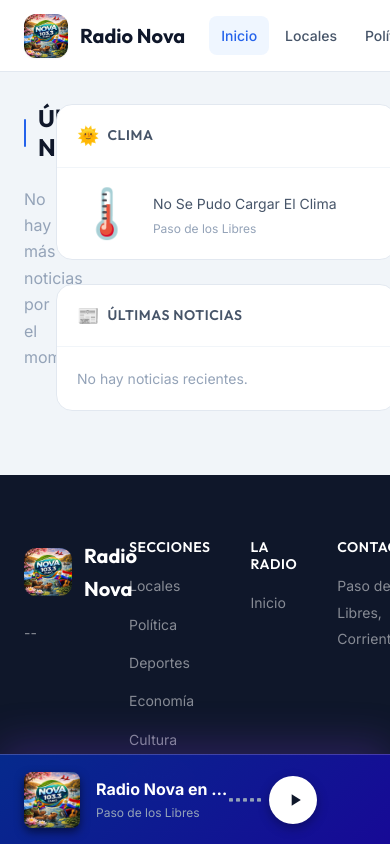
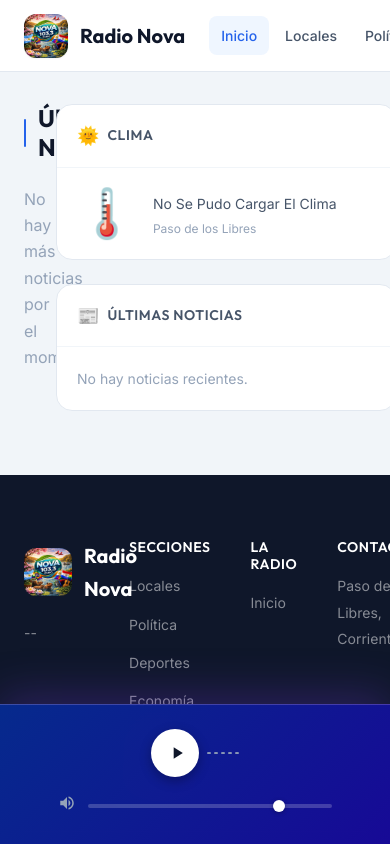
Before and after one commit to enzoccravo/radio-nova, a website built with Vite: page index.html in a window 390 px wide. Shown: the top 844 px of the page. Built offline with nearby package versions, Linux system fonts and the light colour scheme; some packages are replaced by stand-ins of ours; no server answers; the database is empty.

Commit message:
ajustes botao play responsivo

```diff
--- a/src/styles/index.css
+++ b/src/styles/index.css
@@ -112,6 +112,12 @@
   --sidebar-width: 340px;
 }
 
+@media (max-width: 768px) {
+  :root {
+    --player-height: 140px;
+  }
+}
+
 /* --- Base Styles --- */
 html {
   font-size: 16px;
--- a/src/styles/layout.css
+++ b/src/styles/layout.css
@@ -268,9 +268,10 @@
 .player-wave span:nth-child(5) { animation-delay: 0.6s; }
 
 .player-wave.paused span {
-  animation-play-state: paused;
-  transform: scaleY(0.3);
+  animation: none;
+  transform: scaleY(0.15);
   background: var(--color-text-muted);
+  transition: transform 0.3s ease, background 0.3s ease;
 }
 
 /* Right Section */
@@ -316,18 +317,35 @@
 
 @media (max-width: 768px) {
   .player-inner {
-    padding: 0 var(--space-2);
+    flex-direction: column;
+    justify-content: center;
+    gap: var(--space-4);
+    padding: var(--space-3);
   }
+
   .player-left {
-    width: 60%;
-  }
-  .player-live-badge, .player-right {
     display: none;
   }
+
   .player-center {
-    width: 40%;
-    flex-direction: row-reverse;
-    justify-content: flex-end;
+    width: 100%;
+    flex-direction: row;
+    justify-content: center;
+  }
+
+  .player-right {
+    display: flex;
+    width: 100%;
+    justify-content: center;
+  }
+
+  .player-volume {
+    width: 80%;
+    justify-content: center;
+  }
+
+  .player-volume input[type="range"] {
+    width: 100%;
   }
 }
 
```
